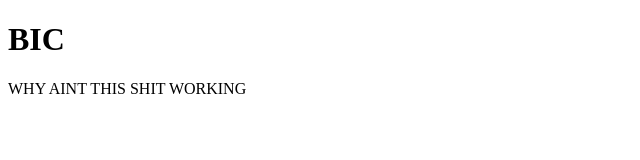
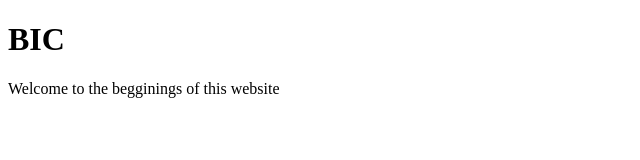
Before and after one commit to uwbic/bic.github.io, a plain HTML site: page index.html in a window 1280 px wide. Shown: the full height of the page, 0-640 px from the left. Drawn offline with Linux system fonts and the light colour scheme.

Commit message:
Update index.html

```diff
--- a/index.html
+++ b/index.html
@@ -5,6 +5,6 @@
         </head>
         <body>
                 <h1>BIC </h1>
-                <p>WHY AINT THIS SHIT WORKING</p>
+                <p>Welcome to the begginings of this website</p>
         </body>
 </html>
```
